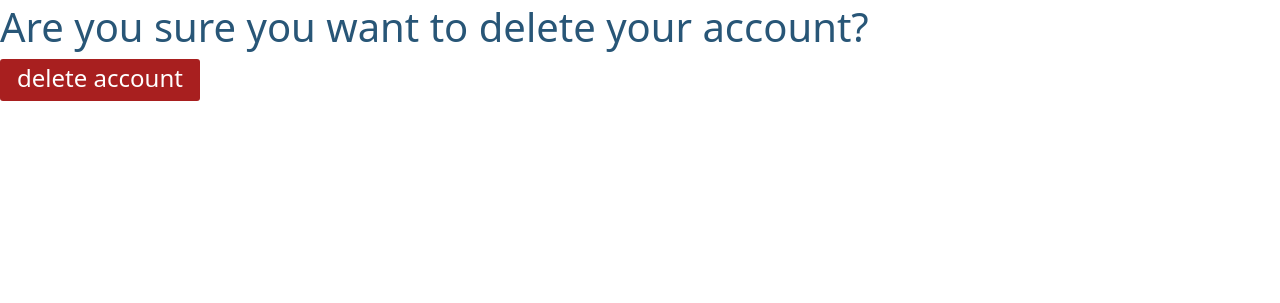
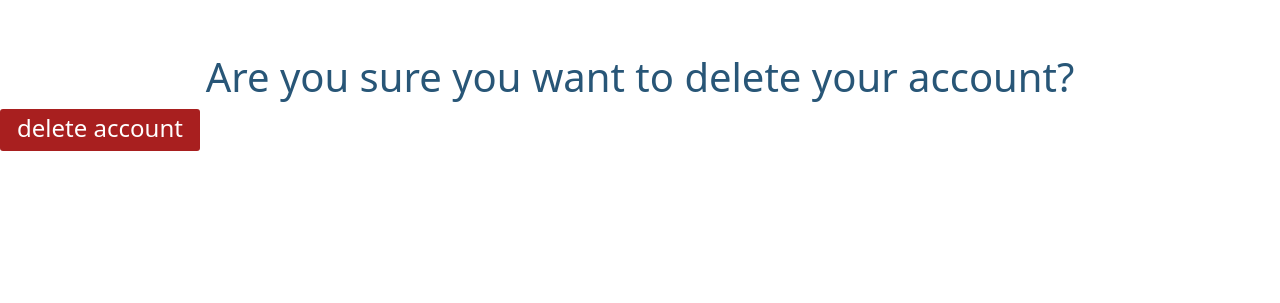
Before and after one commit to JJohnyy/bes_crm, a Django app: page /members/1/delete/ in a window 1280 px wide. Shown: the part 53-356 px from the top of the page. Run offline with Django 3.2, Linux system fonts and the light colour scheme; the visitor is signed in with stand-in values (Sample User, id 1); data comes from the database, SQL or seed files in the repository.

Commit message:
headings css

```diff
--- a/leads/templates/leads/leads_list.html
+++ b/leads/templates/leads/leads_list.html
@@ -6,7 +6,7 @@
 {% endblock %}
 
 {% block content %}
-<h1>my leads</h1>
+<h1 class="heading-1">my leads</h1>
 <div class="table-wrapper">
     <a class="profile-link" href="{% url 'leads_create' %}">crate a lead</a>
 
--- a/members/templates/members/dashboard.html
+++ b/members/templates/members/dashboard.html
@@ -3,7 +3,7 @@
 
 {% block content %}
 
-<h1>Hello {{user.username}}</h1>
+<h1 class="heading-1">Hello {{user.username}}</h1>
 
 
 
--- a/members/templates/members/profile_delete.html
+++ b/members/templates/members/profile_delete.html
@@ -6,12 +6,10 @@
 {% block content %}
 {% if user.is_authenticated %}
 
+<h1 class="heading-1">Are you sure you want to delete your account?</h1>
 <form method="post">
     {% csrf_token %}
-        <h1>Are you sure you want to delete your account?</h1>
     <button class="delete-button" type="submit">delete account</button>
 </form>
-    {% else %}
-        <a class="home-button" href="{% url 'login' %}">Login</a>
 {% endif %}
 {% endblock content %}
--- a/static/css/base/base.css
+++ b/static/css/base/base.css
@@ -184,5 +184,14 @@ buttons
     margin: 10px;
     text-decoration: none;
     cursor: pointer;
-    margin-top: 20px;
 }
+
+
+/*----------------------
+headings
+-------------------------*/
+
+.heading-1 {
+    text-align: center;
+    margin-top: 50px;
+}
--- a/static/css/leads/leads.css
+++ b/static/css/leads/leads.css
@@ -22,3 +22,8 @@ a {
     text-decoration: none;
     color: #376C77;
 }
+
+.heading-1 {
+    text-align: center;
+    margin-top: 50px;
+}
```
Lines whose indentation alone changed are shown as unchanged.
